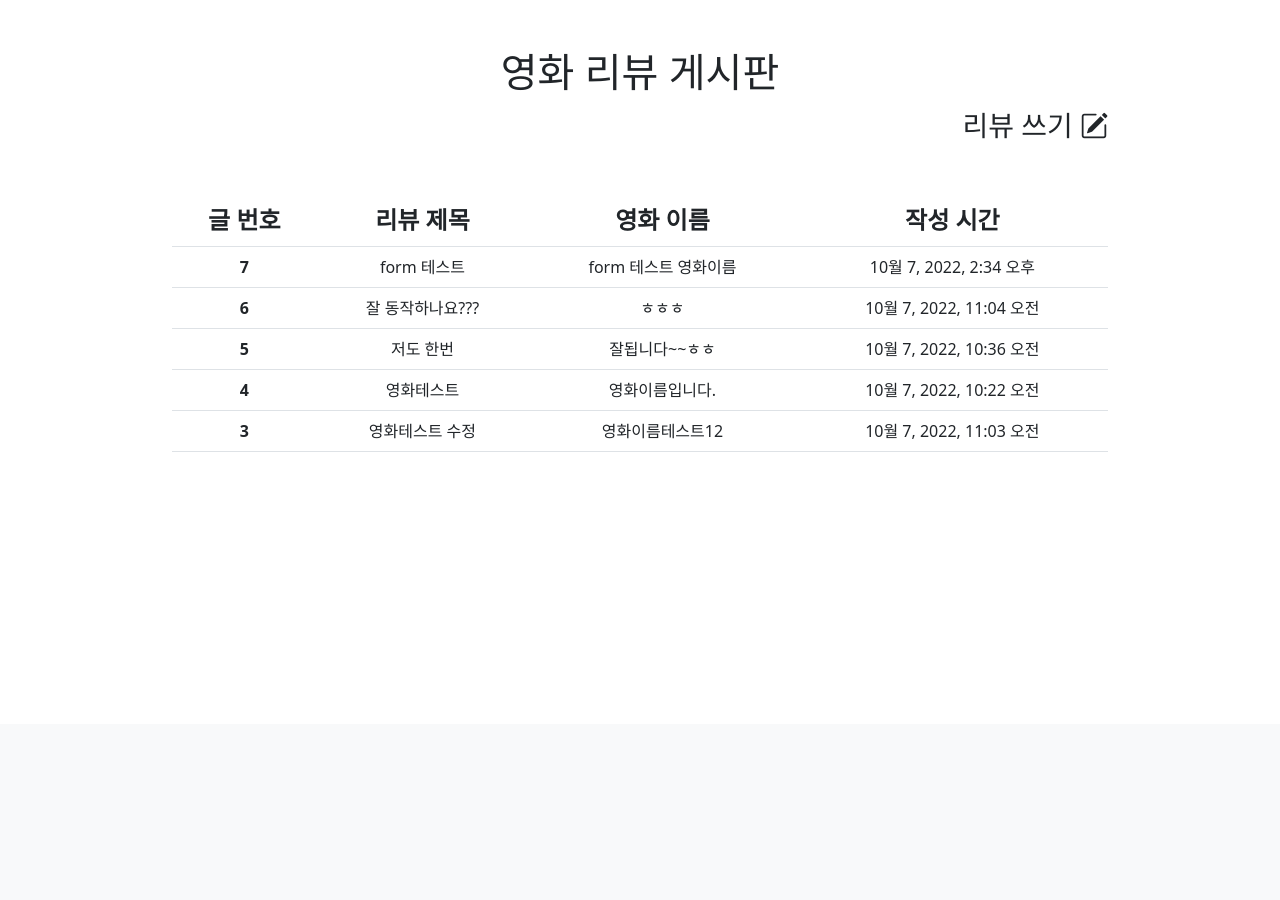
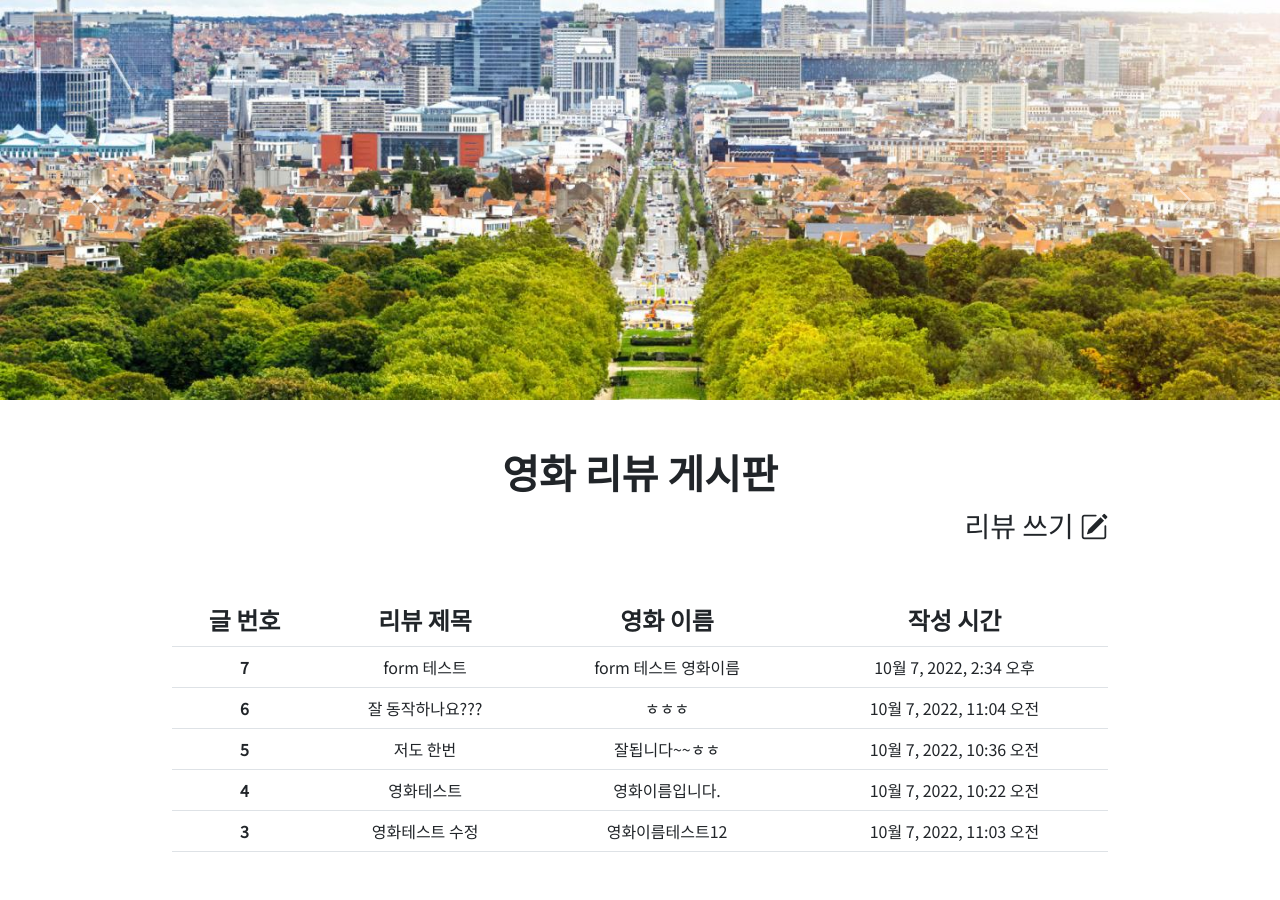
Before and after one commit to knuksg/pair_2, a Django app: page /reviews/ in a window 1280 px wide. Shown: the part 76-976 px from the top of the page. Before the commit the page ends 528 px from the top, so only its background shows below. Run offline with Django 3.2, Linux system fonts and the light colour scheme; data comes from the database, SQL or seed files in the repository; both versions use the stored data as it was after the commit; some libraries are stand-ins or nearby versions.

Commit message:
carousel 적용 및 create modelform 적용

```diff
--- /dev/null
+++ b/reviews/static/css/style.css
@@ -0,0 +1,5 @@
+.fonts {
+  font-family: 'Do Hyeon', sans-serif;
+  font-family: 'Jua', sans-serif;
+  font-family: 'Noto Sans KR', sans-serif;
+}
--- a/reviews/templates/reviews/index.html
+++ b/reviews/templates/reviews/index.html
@@ -1,13 +1,45 @@
 {% extends 'base.html' %}
+{% load static %}
+
+{% block header %}
+<!-- 회전목마 -->
+<div id="carouselExampleControls" class="carousel slide" data-bs-ride="carousel">
+  <div class="carousel-inner">
+    <div class="carousel-item active">
+      <img src="{% static 'images/img1.jpg' %}" class="d-block w-100" alt="...">
+    </div>
+    <div class="carousel-item">
+      <img src="{% static 'images/img2.jpg' %}" class="d-block w-100" alt="...">
+    </div>
+    <div class="carousel-item">
+      <img src="{% static 'images/img3.jpg' %}" class="d-block w-100" alt="...">
+    </div>
+    <div class="carousel-item">
+      <img src="{% static 'images/img4.jpg' %}" class="d-block w-100" alt="...">
+    </div>
+  </div>
+  <button class="carousel-control-prev" type="button" data-bs-target="#carouselExampleControls" data-bs-slide="prev">
+    <span class="carousel-control-prev-icon" aria-hidden="true"></span>
+    <span class="visually-hidden">Previous</span>
+  </button>
+  <button class="carousel-control-next" type="button" data-bs-target="#carouselExampleControls" data-bs-slide="next">
+    <span class="carousel-control-next-icon" aria-hidden="true"></span>
+    <span class="visually-hidden">Next</span>
+  </button>
+</div>
+{% endblock header %}
+
 {% block body %}
-  <h1 class="text-center">영화 리뷰 게시판</h1>
+<!-- 게시판 제목/쓰기 버튼-->
+<h1 class="text-center fw-bold">영화 리뷰 게시판</h1>
 <div class="text-end">
-    <a class="text-decoration-none text-dark fs-3" href="{% url 'reviews:new' %}">
+  <a class="text-decoration-none text-dark fs-3" href="{% url 'reviews:create' %}">
     리뷰 쓰기
     <i class="bi bi-pencil-square"></i>
   </a>
 </div>
 
+<!-- 게시판 테이블 구성 -->
 <table class="table text-center mt-5">
   <thead>
     <tr class="fs-4">
@@ -25,7 +57,8 @@
         <a class="text-decoration-none text-dark" href="{% url 'reviews:detail' review.pk %}">{{ review.title }}</a>
       </td>
       <td>
-            <a class="text-decoration-none text-dark" href="{% url 'reviews:detail' review.pk %}">{{ review.movie_name }}</a>
+        <a class="text-decoration-none text-dark" href="{% url 'reviews:detail' review.pk %}">
+          {{ review.movie_name }}</a>
       </td>
       <td>
         {{review.updated_at}}
--- a/reviews/urls.py
+++ b/reviews/urls.py
@@ -6,7 +6,6 @@
 
 urlpatterns = [
     path("", views.index, name="index"),
-    path("new/", views.new, name="new"),
     path("create/", views.create, name="create"),
     path("detail/<int:pk>", views.detail, name="detail"),
     path("update/<int:pk>", views.update, name="update"),
--- a/reviews/views.py
+++ b/reviews/views.py
@@ -9,22 +9,42 @@
     return render(request, "reviews/index.html", context)
 
 
-def new(request):
-    return render(request, "reviews/new.html")
+# def new(request):
+#     reviews = Movie.objects.get(pk=pk)
+#     if request.method == "POST":
+#         movie_form = MovieForm(request.POST, instance=reviews)
+#         if movie_form.is_valid():
+#             movie_form.save()
+#             return redirect("reviews:detail", reviews.pk)
+#     else:
+#         movie_form = MovieForm(instance=reviews)
+#     context = {"movie_form": movie_form}
+
+#     return render(request, "reviews/update.html", context)
 
 
 def create(request):
-    title = request.POST.get("title")
-    content = request.POST.get("content")
-    movie_name = request.POST.get("movie_name")
-    grade = request.POST.get("grade")
+    if request.method == "POST":
+        movie_form = MovieForm(request.POST)
+        if movie_form.is_valid():
+            movie_form.save()
+            return redirect("reviews:index")
+    else:
+        movie_form = MovieForm()
+    context = {"movie_form": movie_form}
+    return render(request, "reviews/new.html", context=context)
 
-    Movie.objects.create(
-        title=title, content=content, movie_name=movie_name, grade=grade
-    )
+    # title = request.POST.get("title")
+    # content = request.POST.get("content")
+    # movie_name = request.POST.get("movie_name")
+    # grade = request.POST.get("grade")
 
-    # create.html을 별도로 생성하지 않고 글쓰기가 완료되면 index 페이지로 넘어가도록 redirect
-    return redirect("reviews:index")
+    # Movie.objects.create(
+    #     title=title, content=content, movie_name=movie_name, grade=grade
+    # )
+
+    # # create.html을 별도로 생성하지 않고 글쓰기가 완료되면 index 페이지로 넘어가도록 redirect
+    # return redirect("reviews:index")
 
 
 def detail(request, pk):
--- a/reviewspjt/settings.py
+++ b/reviewspjt/settings.py
@@ -32,6 +32,7 @@
 
 INSTALLED_APPS = [
     "reviews",
+    "django_bootstrap5",
     "django.contrib.admin",
     "django.contrib.auth",
     "django.contrib.contenttypes",
--- a/templates/base.html
+++ b/templates/base.html
@@ -10,20 +10,37 @@
   <meta name="viewport" content="width=device-width, initial-scale=1, shrink-to-fit=no">
 
   <!-- Bootstrap CSS v5.2.1 -->
-    <link href="https://cdn.jsdelivr.net/npm/bootstrap@5.2.1/dist/css/bootstrap.min.css" rel="stylesheet" integrity="sha384-iYQeCzEYFbKjA/T2uDLTpkwGzCiq6soy8tYaI1GyVh/UjpbCx/TYkiZhlZB6+fzT" crossorigin="anonymous">
+  <link href="https://cdn.jsdelivr.net/npm/bootstrap@5.2.1/dist/css/bootstrap.min.css" rel="stylesheet"
+    integrity="sha384-iYQeCzEYFbKjA/T2uDLTpkwGzCiq6soy8tYaI1GyVh/UjpbCx/TYkiZhlZB6+fzT" crossorigin="anonymous">
 
   {% comment %} icon {% endcomment %}
   <link rel="stylesheet" href="https://cdn.jsdelivr.net/npm/bootstrap-icons@1.9.1/font/bootstrap-icons.css">
+
+  <!-- CSS 파일 연동-->
+  <link rel="stylesheet" type="text/css" href="{% static 'css/style.css' %}">
+
+  <!-- 폰트 -->
+  <link rel="preconnect" href="https://fonts.googleapis.com">
+  <link rel="preconnect" href="https://fonts.gstatic.com" crossorigin>
+  <link href="https://fonts.googleapis.com/css2?family=Do+Hyeon&family=Jua&family=Noto+Sans+KR&display=swap"
+    rel="stylesheet">
+  <style>
+    @import url('https://fonts.googleapis.com/css2?family=Do+Hyeon&family=Jua&family=Noto+Sans+KR&display=swap');
+  </style>
+
+
 </head>
 
 <body>
-    <header>
+  <header class="sticky-top">
     <!-- place navbar here -->
     <nav class="navbar navbar-expand-sm navbar-dark bg-dark">
       <div class="container">
         <a class="nav-link active" href="{% url 'reviews:index' %}">
           <i class="bi bi-film text-light fs-1 me-3"></i></a>
-          <button class="navbar-toggler d-lg-none" type="button" data-bs-toggle="collapse" data-bs-target="#collapsibleNavId" aria-controls="collapsibleNavId" aria-expanded="false" aria-label="Toggle navigation">
+        <button class="navbar-toggler d-lg-none" type="button" data-bs-toggle="collapse"
+          data-bs-target="#collapsibleNavId" aria-controls="collapsibleNavId" aria-expanded="false"
+          aria-label="Toggle navigation">
           <span class="navbar-toggler-icon"></span>
         </button>
         <div class="collapse navbar-collapse" id="collapsibleNavId">
@@ -33,7 +50,7 @@
                 <span class="visually-hidden">(current)</span></a>
             </li>
             <li class="nav-item">
-                <a class="nav-link fs-3" href="{% url 'reviews:new' %}">NEW</a>
+              <a class="nav-link fs-3" href="{% url 'reviews:create' %}">NEW</a>
             </li>
           </ul>
         </div>
@@ -41,7 +58,9 @@
     </nav>
 
   </header>
-    <main>
+  <main class="fonts">
+    {% block header %}{% endblock header %}
+
     <div class="container my-5 w-75">
       {% block body %}{% endblock body %}
     </div>
@@ -50,9 +69,13 @@
     <!-- place footer here -->
   </footer>
   <!-- Bootstrap JavaScript Libraries -->
-    <script src="https://cdn.jsdelivr.net/npm/@popperjs/core@2.11.6/dist/umd/popper.min.js" integrity="sha384-oBqDVmMz9ATKxIep9tiCxS/Z9fNfEXiDAYTujMAeBAsjFuCZSmKbSSUnQlmh/jp3" crossorigin="anonymous"></script>
+  <script src="https://cdn.jsdelivr.net/npm/@popperjs/core@2.11.6/dist/umd/popper.min.js"
+    integrity="sha384-oBqDVmMz9ATKxIep9tiCxS/Z9fNfEXiDAYTujMAeBAsjFuCZSmKbSSUnQlmh/jp3"
+    crossorigin="anonymous"></script>
 
-    <script src="https://cdn.jsdelivr.net/npm/bootstrap@5.2.1/dist/js/bootstrap.min.js" integrity="sha384-7VPbUDkoPSGFnVtYi0QogXtr74QeVeeIs99Qfg5YCF+TidwNdjvaKZX19NZ/e6oz" crossorigin="anonymous"></script>
+  <script src="https://cdn.jsdelivr.net/npm/bootstrap@5.2.1/dist/js/bootstrap.min.js"
+    integrity="sha384-7VPbUDkoPSGFnVtYi0QogXtr74QeVeeIs99Qfg5YCF+TidwNdjvaKZX19NZ/e6oz"
+    crossorigin="anonymous"></script>
 </body>
 
 </html>
```
Also changed, not shown: reviews/templates/reviews/new.html (+10 -3 lines), db.sqlite3, reviews/static/images/img1.jpg (added), static/images/img1.jpg (added), static/images/img2.jpg (added), static/images/img3.jpg (added), static/images/img4.jpg (added). Lines whose indentation alone changed are shown as unchanged.
